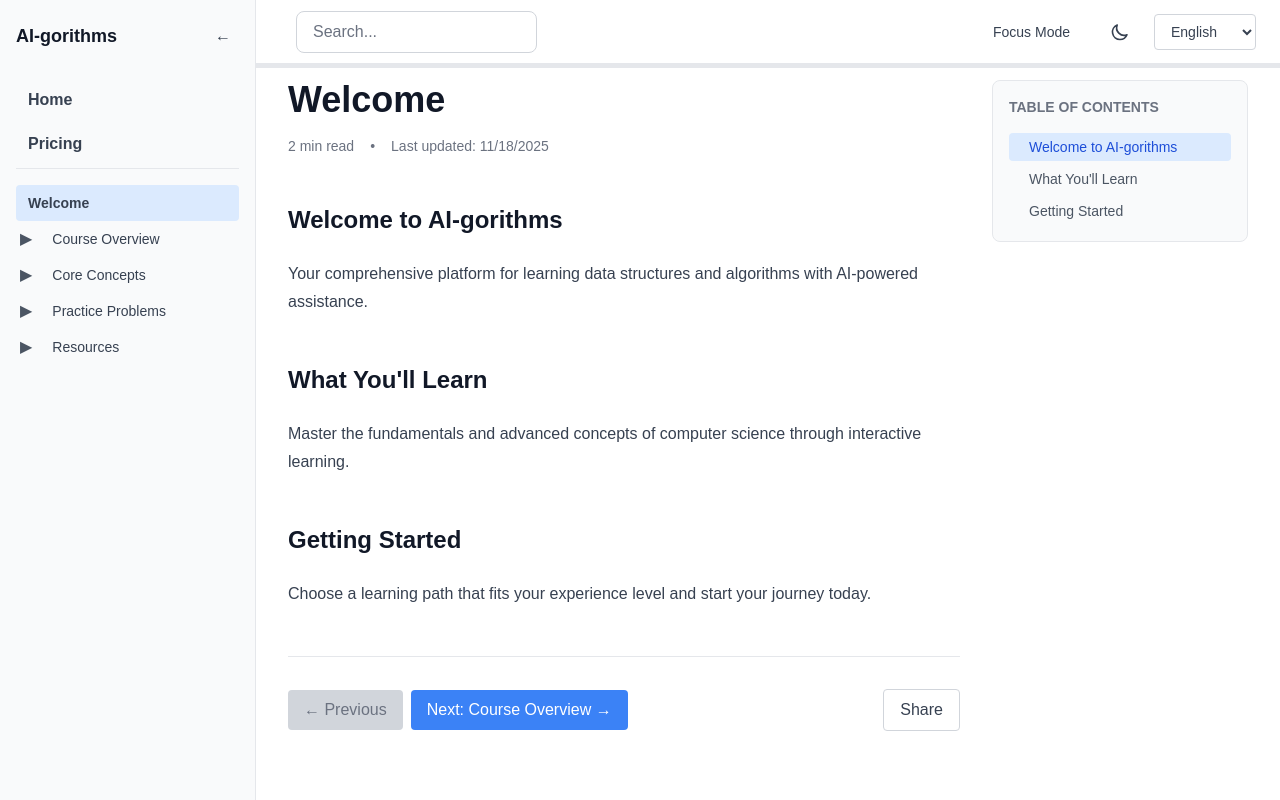
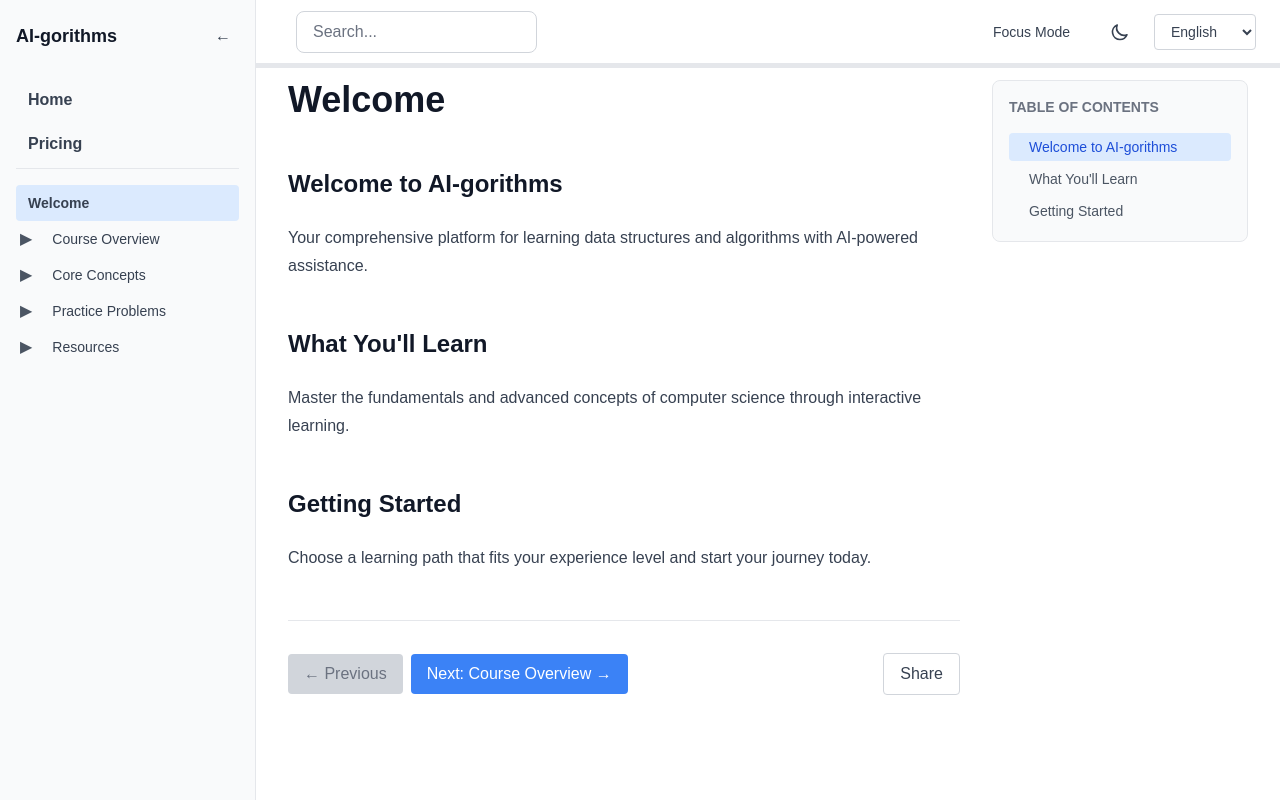
Before and after one commit to Chinese-Community-AI/AI-gorithms, a Next.js app: page /welcome in a window 1280 px wide. Built offline with nearby package versions, Linux system fonts and the light colour scheme.

Commit message:
Remove uneccessary date information for cleaner UX

```diff
--- a/components/article/ArticleContent.tsx
+++ b/components/article/ArticleContent.tsx
@@ -41,11 +41,6 @@ export default function ArticleContent({
           <h1 className="text-4xl font-bold mb-4 text-gray-900 dark:text-gray-100">
             {title}
           </h1>
-          <div className="flex items-center gap-4 text-sm text-gray-500 dark:text-gray-400">
-            <span>{readingTime} min read</span>
-            <span>•</span>
-            <span>Last updated: {new Date().toLocaleDateString()}</span>
-          </div>
         </header>
 
         <div className="prose prose-gray dark:prose-invert dark:prose-pre:bg-gray-900 max-w-none prose-headings:text-gray-900 dark:prose-headings:text-gray-100 prose-p:text-gray-700 dark:prose-p:text-gray-300 prose-a:text-blue-600 dark:prose-a:text-blue-400 prose-strong:text-gray-900 dark:prose-strong:text-gray-100 prose-code:text-gray-900 dark:prose-code:text-gray-100 prose-li:text-gray-700 dark:prose-li:text-gray-300">
--- a/components/article/MDXArticleContent.tsx
+++ b/components/article/MDXArticleContent.tsx
@@ -61,11 +61,6 @@ export default function MDXArticleContent({
           <h1 className="text-4xl font-bold mb-4 text-gray-900 dark:text-gray-100">
             {title}
           </h1>
-          <div className="flex items-center gap-4 text-sm text-gray-500 dark:text-gray-400">
-            <span>{readingTime} min read</span>
-            <span>•</span>
-            <span>Last updated: {new Date().toLocaleDateString()}</span>
-          </div>
         </header>
 
         {/*
--- a/package.json
+++ b/package.json
@@ -40,6 +40,7 @@
   "devDependencies": {
     "@tailwindcss/typography": "^0.5.19",
     "autoprefixer": "^10.4.22",
+    "baseline-browser-mapping": "^2.9.11",
     "postcss": "^8.5.6",
     "tailwindcss": "^3.4.18"
   }
```
Also changed, not shown: 1 other file (tests, documents, lock files or other folders).
